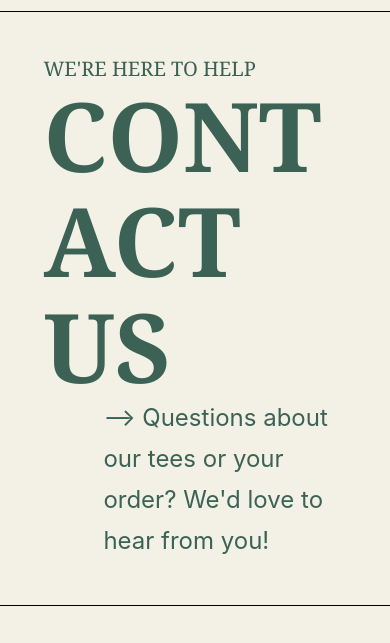
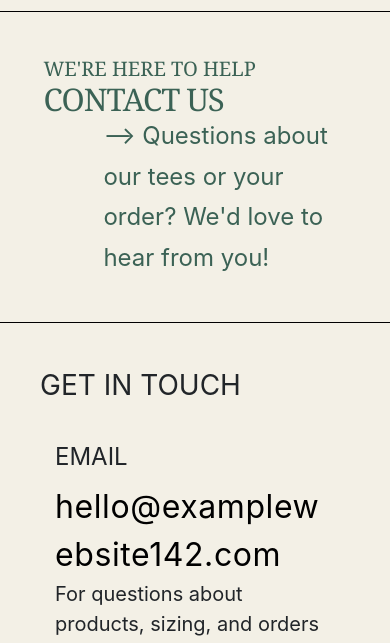
Before and after one commit to jajaja33e/MMS142, a plain HTML site: page contact page.html in a window 390 px wide. Shown: the part 121-764 px from the top of the page. Drawn offline with nearby package versions, Linux system fonts and the light colour scheme.

Commit message:
Final Commit_Changes in Contact Page for Mobile Use

```diff
--- a/contact page.html
+++ b/contact page.html
@@ -24,7 +24,7 @@
                 <a class="navbar-brand" href="index.html">
 
                     <img src="Logo_Spring.png" style="max-width: 64px; height: auto; margin-right: 15px;"
-                        alt="Spring logo">j
+                        alt="Spring logo">
 
                     Spring
 
--- a/css/style.css
+++ b/css/style.css
@@ -248,12 +248,13 @@ a.btn.hero-button:focus {
 }
 
 .contact-hero h1 {
-    font-size: clamp(36px, 7vw, 100px);
+    font-size: clamp(24px, 8vw, 100px) !important;
     line-height: 1.1;
-    font-weight: 700;
+    white-space: nowrap;
     width: 100%;
     margin: 0;
-    overflow-wrap: break-word;
+    letter-spacing: -1px;
+    flex-shrink: 1;
 }
 
 .contact-hero h2 {
```
